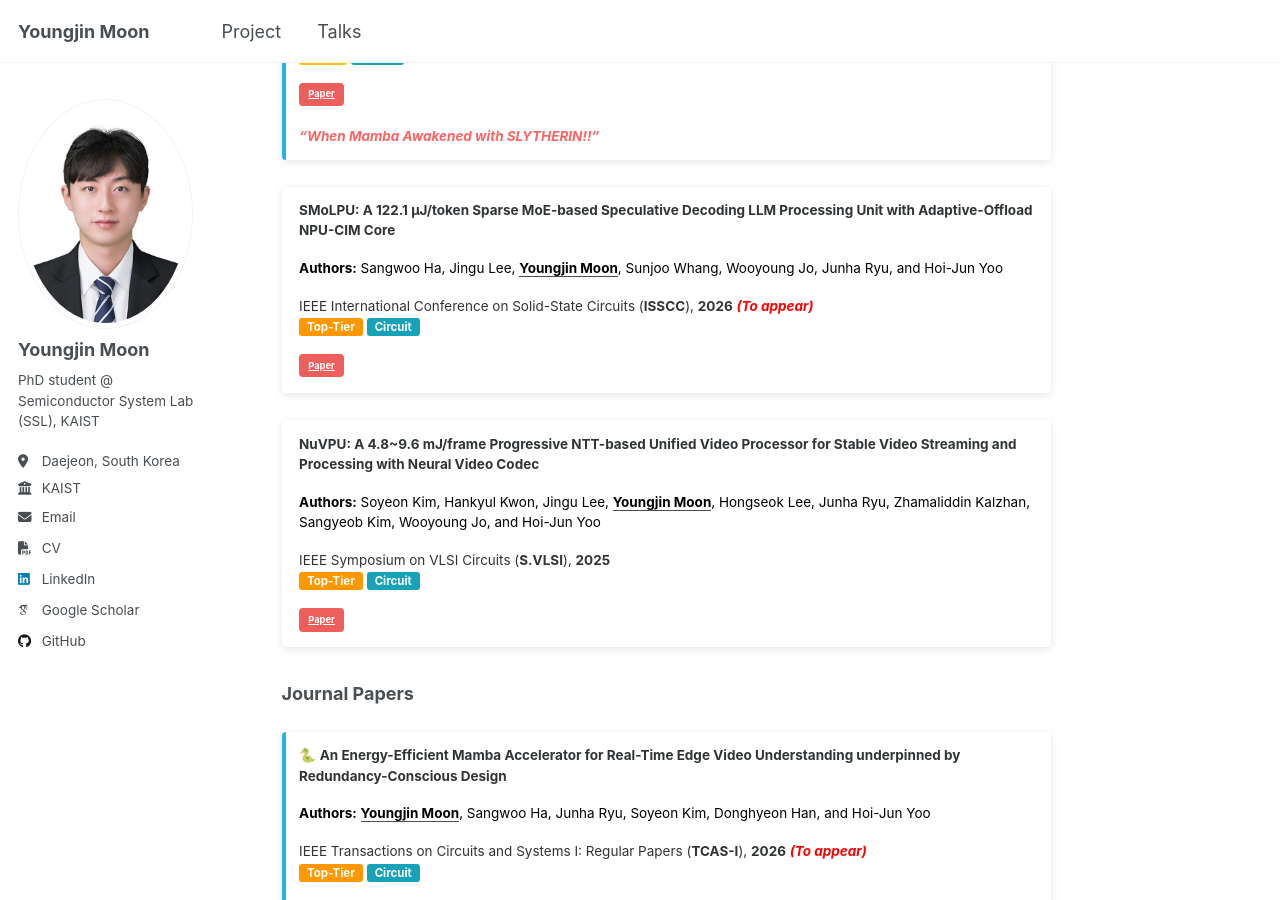
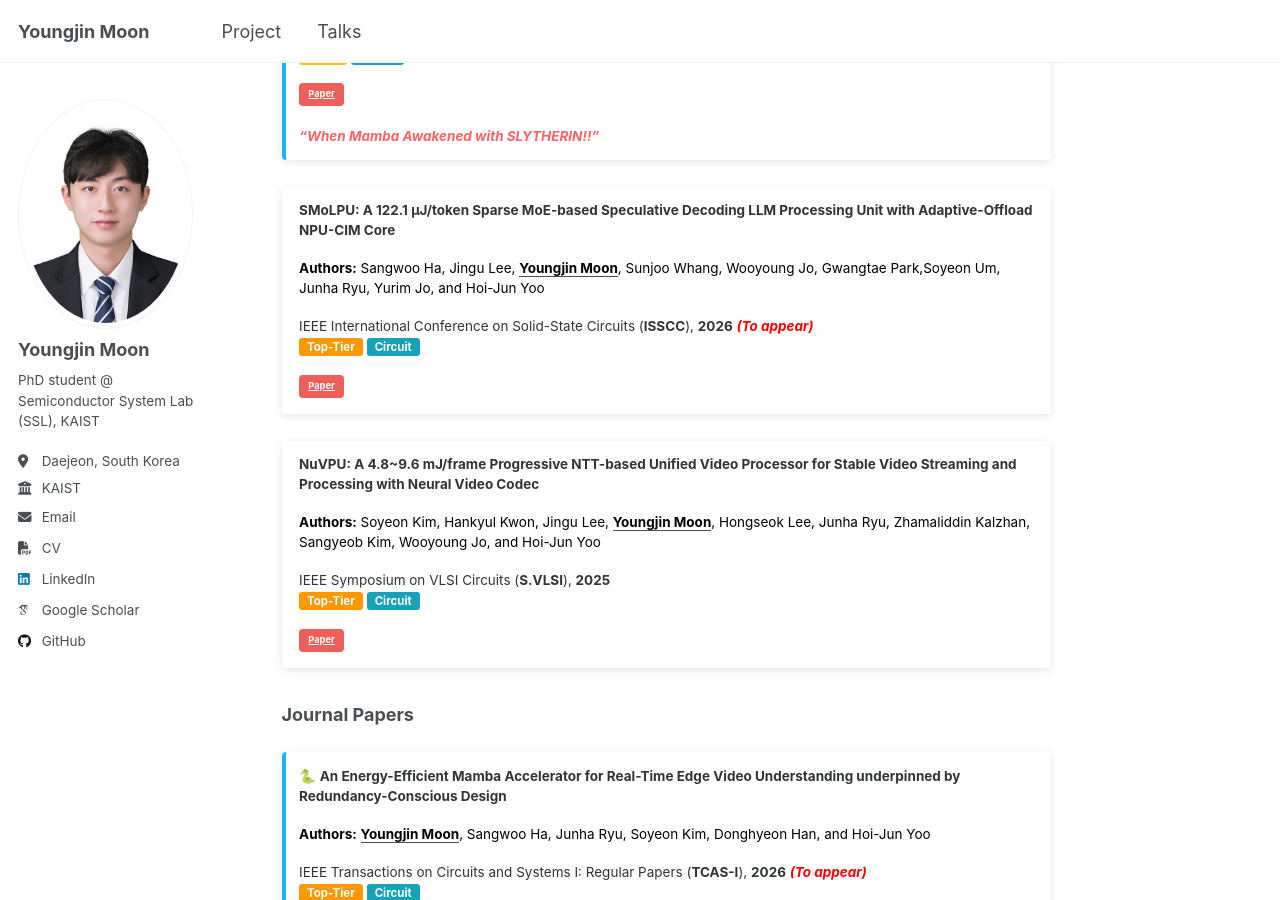
Before and after one commit to yjmoon99/yjmoon99.github.io, a Jekyll site: the page built from _pages/about.md, in a window 1280 px wide and 900 px high, scrolled down 1386 px. Built offline with Jekyll 4.4.1, drawn with Linux system fonts in a browser that asks for light colours; some web fonts are replaced; a script that is not in the unit is left out.

Commit message:
Update Profile

```diff
--- a/_pages/about.md
+++ b/_pages/about.md
@@ -55,7 +55,7 @@ IEEE International Symposium on Circuits and Systems (**ISCAS**), **2025**
 <div class="notice notice--info" markdown="1" style="border-left: 4px solid transparent; margin-bottom: 1.5em; background-color: white; box-shadow: 0 2px 8px rgba(0,0,0,0.1); border-radius: 4px; padding: 1em; font-size: 1.6em;">
 **SMoLPU: A 122.1 μJ/token Sparse MoE-based Speculative Decoding LLM Processing Unit with Adaptive-Offload NPU-CIM Core**
 
-<span style="color: #000; font-weight: bold;">Authors:</span> <span style="color: #000;">Sangwoo Ha, Jingu Lee, <strong><u>Youngjin Moon</u></strong>, Sunjoo Whang, Wooyoung Jo, Junha Ryu, and Hoi-Jun Yoo</span>
+<span style="color: #000; font-weight: bold;">Authors:</span> <span style="color: #000;">Sangwoo Ha, Jingu Lee, <strong><u>Youngjin Moon</u></strong>, Sunjoo Whang, Wooyoung Jo, Gwangtae Park,Soyeon Um, Junha Ryu, Yurim Jo, and Hoi-Jun Yoo</span>
 
 IEEE International Conference on Solid-State Circuits (**ISSCC**), **2026** <em style="color: red; font-style: italic; font-weight: bold;">(To appear)</em><br>
 <span style="background-color: #ff9800; color: white; padding: 2px 8px; border-radius: 3px; font-size: 0.85em; font-weight: bold;">Top-Tier</span> <span style="background-color: #17a2b8; color: white; padding: 2px 8px; border-radius: 3px; font-size: 0.85em; font-weight: bold;">Circuit</span>
```
